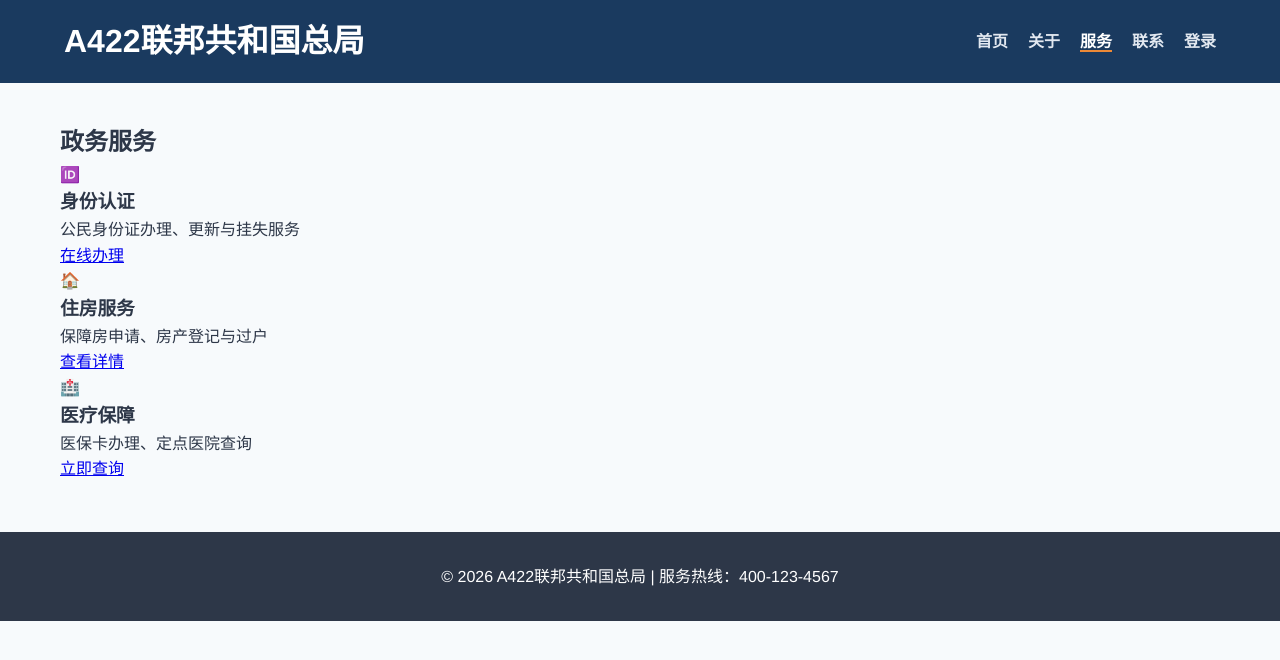
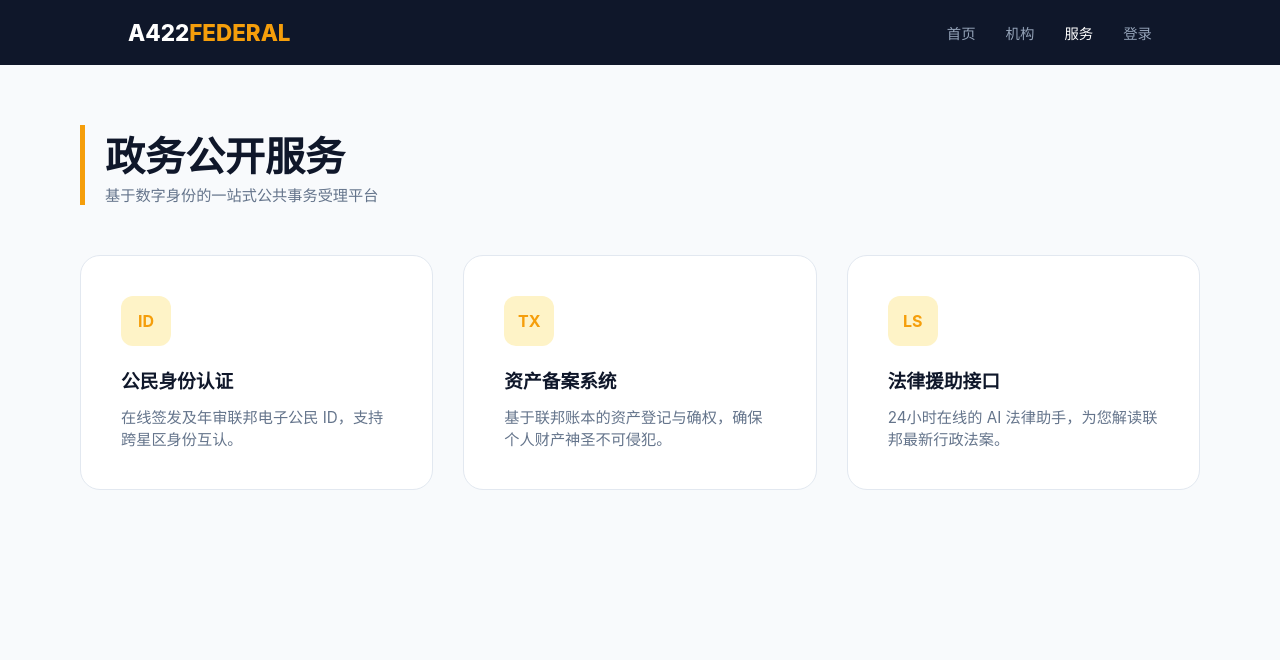
Before and after one commit to yellowcat520721/yellowcat520721.github.io, a plain HTML site: page services.html in a window 1280 px wide. Drawn offline with Linux system fonts and the light colour scheme.

Commit message:
Update services.html

```diff
--- a/services.html
+++ b/services.html
@@ -3,51 +3,68 @@
 <head>
     <meta charset="UTF-8">
     <meta name="viewport" content="width=device-width, initial-scale=1.0">
-    <title>政务服务 - A422联邦共和国总局</title>
-    <link rel="stylesheet" href="styles.css">
+    <title>政务服务 | A422 联邦共和国总局</title>
+    <style>
+        :root { --primary: #0f172a; --accent: #f59e0b; --text: #1e293b; }
+        * { margin: 0; padding: 0; box-sizing: border-box; }
+        body { font-family: "Inter", sans-serif; background: #f8fafc; color: var(--text); }
+
+        header { background: var(--primary); color: white; padding: 1.2rem 10%; display: flex; justify-content: space-between; align-items: center; }
+        .logo { font-size: 1.4rem; font-weight: 800; color: white; text-decoration: none; }
+        .logo span { color: var(--accent); }
+        nav ul { display: flex; list-style: none; gap: 30px; }
+        nav a { color: #94a3b8; text-decoration: none; font-size: 0.9rem; transition: 0.3s; }
+        nav a:hover, nav a.active { color: white; }
+
+        main { max-width: 1200px; margin: 60px auto; padding: 0 40px; }
+        .page-header { margin-bottom: 50px; border-left: 5px solid var(--accent); padding-left: 20px; }
+        h2 { font-size: 2.5rem; color: var(--primary); }
+
+        .services-grid { display: grid; grid-template-columns: repeat(auto-fit, minmax(300px, 1fr)); gap: 30px; }
+        .service-card {
+            background: white; padding: 40px; border-radius: 20px;
+            border: 1px solid #e2e8f0; transition: all 0.3s ease;
+        }
+        .service-card:hover { transform: translateY(-10px); box-shadow: 0 20px 25px -5px rgba(0,0,0,0.1); border-color: var(--accent); }
+        .icon-box { width: 50px; height: 50px; background: #fef3c7; border-radius: 12px; margin-bottom: 20px; display: flex; align-items: center; justify-content: center; color: var(--accent); font-weight: bold; }
+        h3 { margin-bottom: 12px; color: var(--primary); }
+        p { color: #64748b; font-size: 0.95rem; }
+    </style>
 </head>
 <body>
     <header>
-        <h1>A422联邦共和国总局</h1>
+        <a href="index.html" class="logo">A422<span>FEDERAL</span></a>
         <nav>
             <ul>
                 <li><a href="index.html">首页</a></li>
-                <li><a href="about.html">关于</a></li>
+                <li><a href="about.html">机构</a></li>
                 <li><a href="services.html" class="active">服务</a></li>
-                <li><a href="contact.html">联系</a></li>
-                <li><a href="login.html" class="login-btn">登录</a></li>
+                <li><a href="login.html">登录</a></li>
             </ul>
         </nav>
     </header>
-
     <main>
-        <section class="content-section">
-            <h2>政务服务</h2>
-            <div class="service-grid">
+        <div class="page-header">
+            <h2>政务公开服务</h2>
+            <p>基于数字身份的一站式公共事务受理平台</p>
+        </div>
+        <div class="services-grid">
             <div class="service-card">
-                    <div class="service-icon">🆔</div>
-                    <h3>身份认证</h3>
-                    <p>公民身份证办理、更新与挂失服务</p>
-                    <a href="#" class="service-link">在线办理</a>
+                <div class="icon-box">ID</div>
+                <h3>公民身份认证</h3>
+                <p>在线签发及年审联邦电子公民 ID，支持跨星区身份互认。</p>
             </div>
             <div class="service-card">
-                    <div class="service-icon">🏠</div>
-                    <h3>住房服务</h3>
-                    <p>保障房申请、房产登记与过户</p>
-                    <a href="#" class="service-link">查看详情</a>
+                <div class="icon-box">TX</div>
+                <h3>资产备案系统</h3>
+                <p>基于联邦账本的资产登记与确权，确保个人财产神圣不可侵犯。</p>
             </div>
             <div class="service-card">
-                    <div class="service-icon">🏥</div>
-                    <h3>医疗保障</h3>
-                    <p>医保卡办理、定点医院查询</p>
-                    <a href="#" class="service-link">立即查询</a>
+                <div class="icon-box">LS</div>
+                <h3>法律援助接口</h3>
+                <p>24小时在线的 AI 法律助手，为您解读联邦最新行政法案。</p>
             </div>
         </div>
-        </section>
     </main>
-
-    <footer>
-        <p>&copy; 2026 A422联邦共和国总局 | 服务热线：400-123-4567</p>
-    </footer>
 </body>
 </html>
```
Lines whose indentation alone changed are shown as unchanged.
